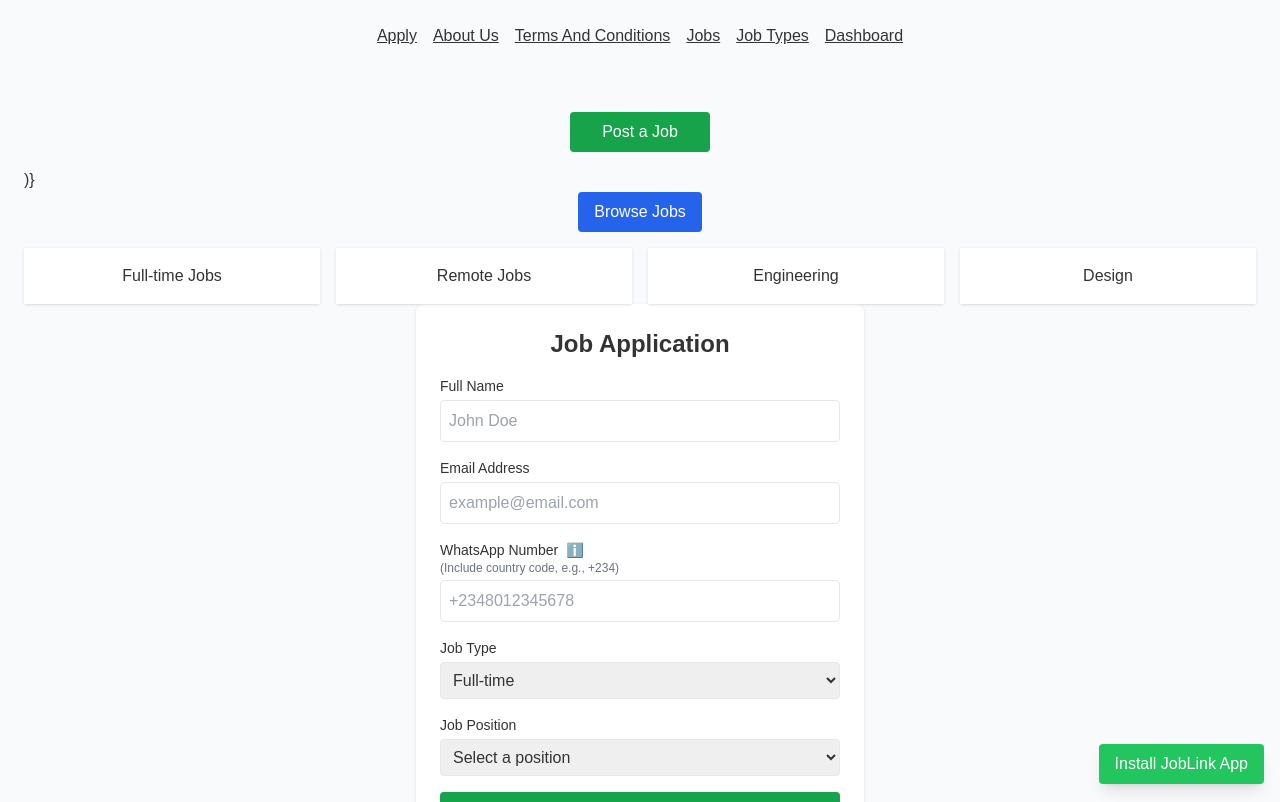
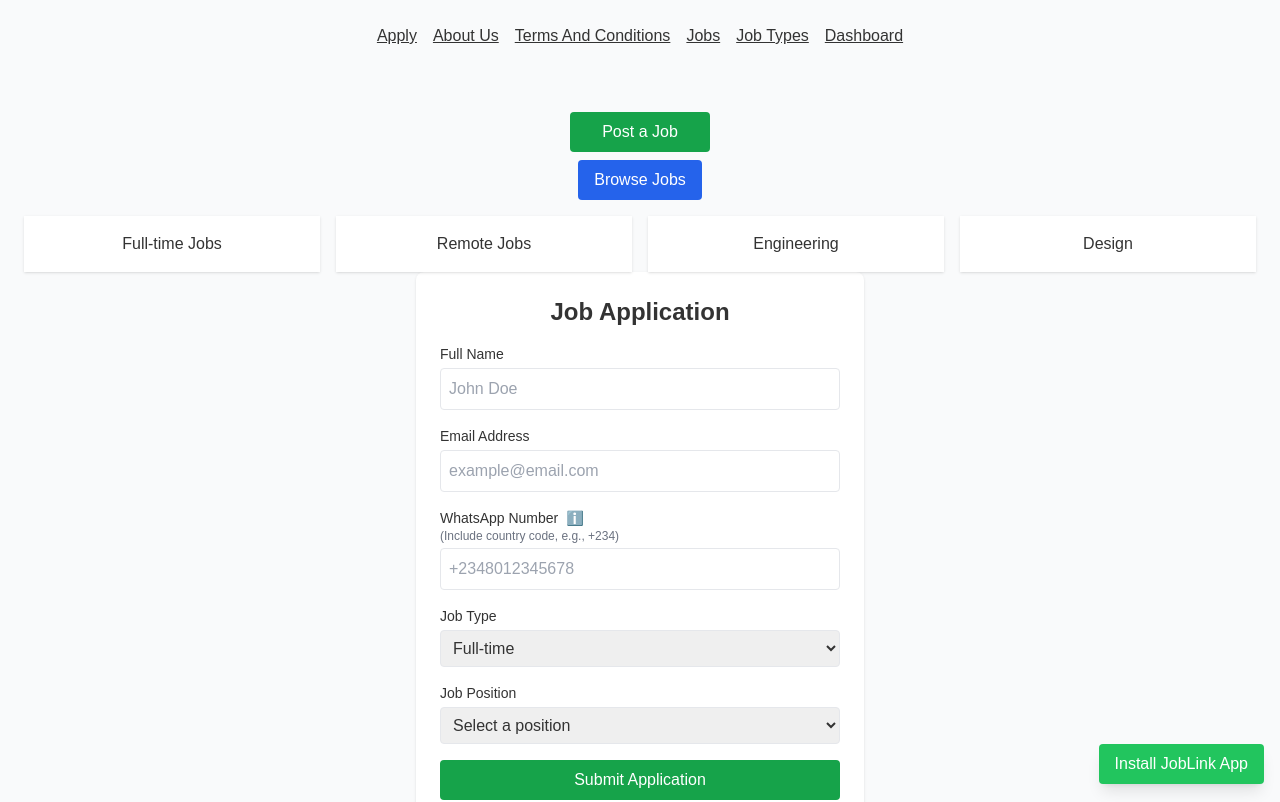
Before and after one commit to Xtosea/JobLink, a React (Create React App) app: page /#/ in a window 1280 px wide. Shown: the top 802 px of the page. Built offline with nearby package versions, Linux system fonts and the light colour scheme.

Commit message:
Update ApplicantForm.jsx

```diff
--- a/src/pages/ApplicantForm.jsx
+++ b/src/pages/ApplicantForm.jsx
@@ -171,14 +171,14 @@
   <div>
 
           {/* 🔵 Post Job Butto */}
-    <div className="flex justify-center mb-4">
+    <div className="flex justify-center mb-2">
         <Link to="/post-job">
           <button className="bg-green-600 text-white px-8 py-2 rounded">
             Post a Job
           </button>
         </Link>
       </div>
-    )}
+
 
     {/* 🔵 Browse Jobs Button */}
     <div className="flex justify-center mb-4">
```
